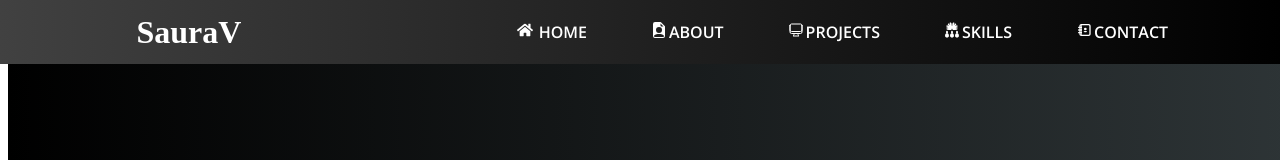
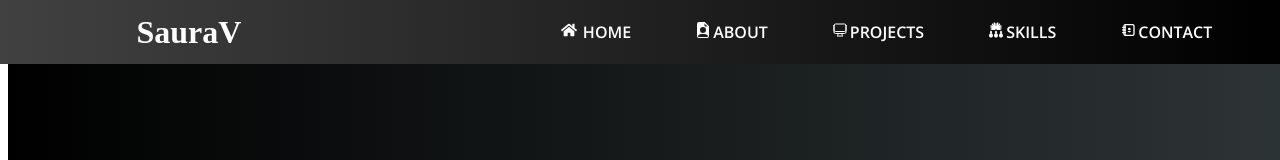
Before and after one commit to Saurav-Pant/Portfolio, a React (Create React App) app: page / in a window 1280 px wide. Shown: the top 160 px of the page. Built offline with nearby package versions, Linux system fonts and the light colour scheme.

Commit message:
Frustate lol

```diff
--- a/src/Components/Navbar/Navbar.css
+++ b/src/Components/Navbar/Navbar.css
@@ -49,14 +49,17 @@
   color: white;
   text-decoration: none;
 }
+
 .same1:hover {
   transition: 0.6s;
   opacity: 0.5;
 }
+
 .logo_pic {
   margin-left: 30px;
   width: 35vw;
 }
+
 .logo_pic h1 {
   animation: Logo_Move 2s linear infinite;
   animation-direction: alternate;
@@ -73,7 +76,7 @@
 
 .main_nav {
   margin-right: 20px;
-  width: 65vw;
+  /* width: 65vw; */
 }
 
 .main_nav > ul {
@@ -88,7 +91,7 @@
 
 .active .ham {
   color: white;
-  position: relative;
+  /* position: relative; */
   right: 2em;
   height: 2em;
   width: 3em;
@@ -99,10 +102,24 @@
   .main_nav {
     display: none;
   }
+  #main_nav {
+    display: flex;
+    position: relative;
+    top: 0.5rem;
+    width: 100vw;
+  }
+  #main_nav ul {
+    position: absolute;
+    display: flex;
+    flex-direction: column;
+    height: 100vh;
+    width: 100vw;
+    background-color: #39b5e0;
+  }
 }
 
-@media(min-width:1026px){
-  .active .ham{
+@media (min-width: 1026px) {
+  .active .ham {
     display: none;
   }
 }
--- a/src/Components/Navbar/Navbar.jsx
+++ b/src/Components/Navbar/Navbar.jsx
@@ -8,24 +8,19 @@ import { HiOutlineComputerDesktop } from "react-icons/hi2";
 import { TiContacts } from "react-icons/ti";
 import { GiHamburgerMenu, GiHiveMind } from "react-icons/gi";
 import { useState } from 'react';
-// import Toggle from '../Toggle/Toggle';
 
 
 const Navbar = () => {
-    const[toggle,setToggle]=useState('false');
+    const [showNav, setShowNav] = useState(false)
 
-    const forChange = ()=> {
-        console.log("ok");
-        toggle === 'false'?setToggle('true'):setToggle('false')
-    }
+
     return (
         <>
             <div className="Whole_Nav">
-
                 <motion.div className="logo_pic"
-              initial={{ x:0,opacity:0}}
-              animate={{ x:100,opacity: 1 }}
-              transition={{ ease: "easeInOut", duration: 1, delay:.6 }}
+                    initial={{ x: 0, opacity: 0 }}
+                    animate={{ x: 100, opacity: 1 }}
+                    transition={{ ease: "easeInOut", duration: 1, delay: .6 }}
                 >
 
                     <h1><Link to="/" className='same1'>SauraV</Link> </h1>
@@ -34,35 +29,36 @@ const Navbar = () => {
 
                 {/* NavSection */}
                 {/* <Toggle/> */}
-
-            <div className="main_nav">
-                <ul style={{ listStyleType: "none" }}>
+                <div className="main_nav" id={showNav ? 'main_nav' : ""}>
+                    <ul style={{ listStyleType: "none" }} id="show" >
                         <li>
                             <Link to="/" className='same'>
                                 <FaHome className='icon' /> HOME</Link>
                         </li>
 
                         <li>
-                        <Link to="/About" className='same' id="about"> <BsFileEarmarkPersonFill className='icon'/>ABOUT</Link>
+                            <Link to="/About" className='same' id="about"> <BsFileEarmarkPersonFill className='icon' />ABOUT</Link>
                         </li>
 
                         <li>
-                        <Link to="/Project" className='same' id='project'><HiOutlineComputerDesktop className='icon'/>PROJECTS</Link>
+                            <Link to="/Project" className='same' id='project'><HiOutlineComputerDesktop className='icon' />PROJECTS</Link>
                         </li>
 
                         <li>
-                        <Link to="/Skills" className='same' id='skill'> <GiHiveMind className='icon'/>SKILLS</Link>
+                            <Link to="/Skills" className='same' id='skill'> <GiHiveMind className='icon' />SKILLS</Link>
                         </li>
 
                         <li>
-                        <Link to="/Contact" className='same' id='contact'><TiContacts className='icon'/>CONTACT</Link>
-
+                            <Link to="/Contact" className='same' id='contact'><TiContacts className='icon' />CONTACT</Link>
                         </li>
 
                     </ul>
                 </div>
-            <div className="active">
-            <GiHamburgerMenu className='ham' onClick={forChange}/>
+
+
+
+                <div className='active'>
+                    <GiHamburgerMenu className='ham' onClick={()=>{setShowNav(!showNav)}} />
                 </div>
             </div>
 
```
Lines whose indentation alone changed are shown as unchanged.
